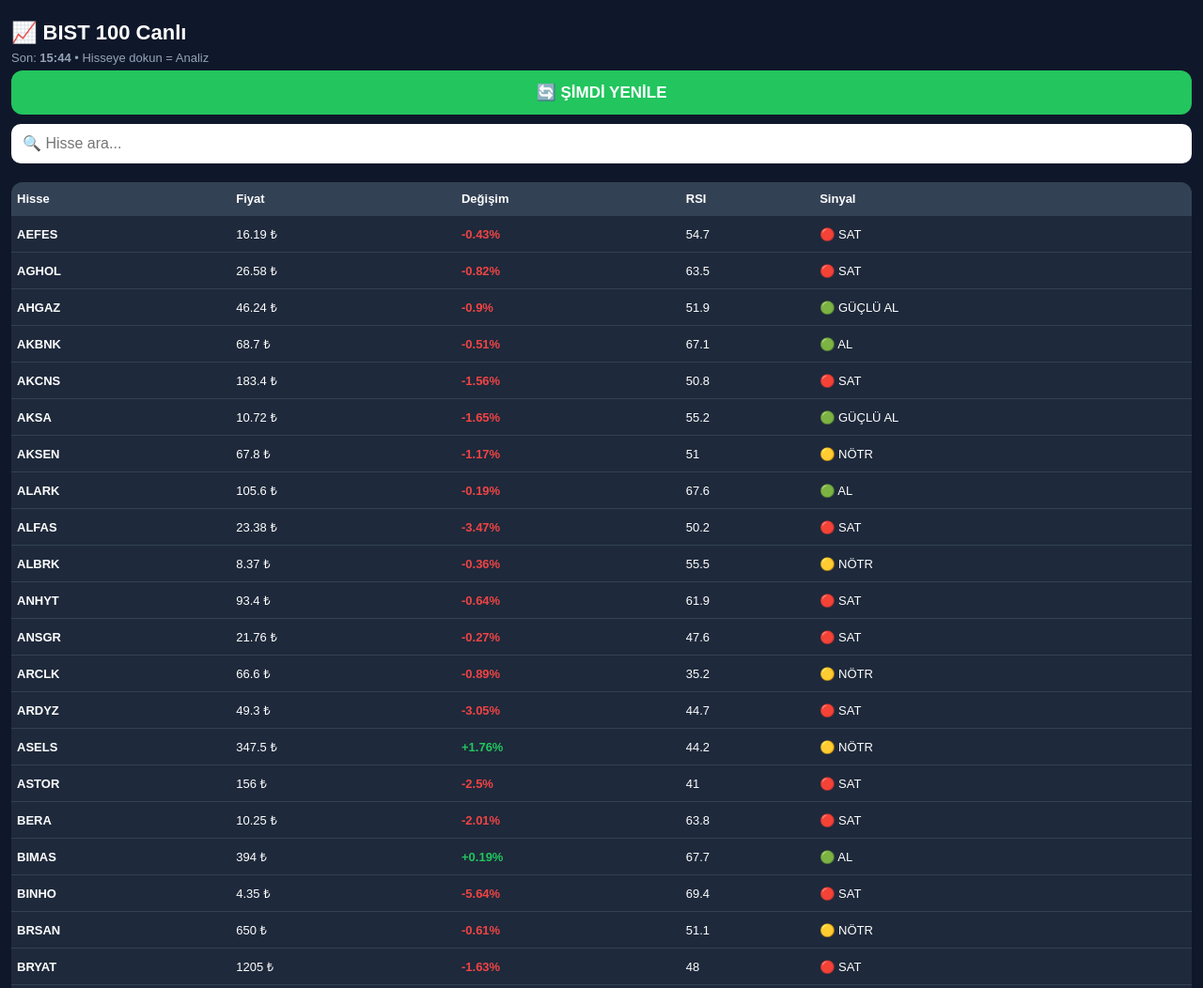
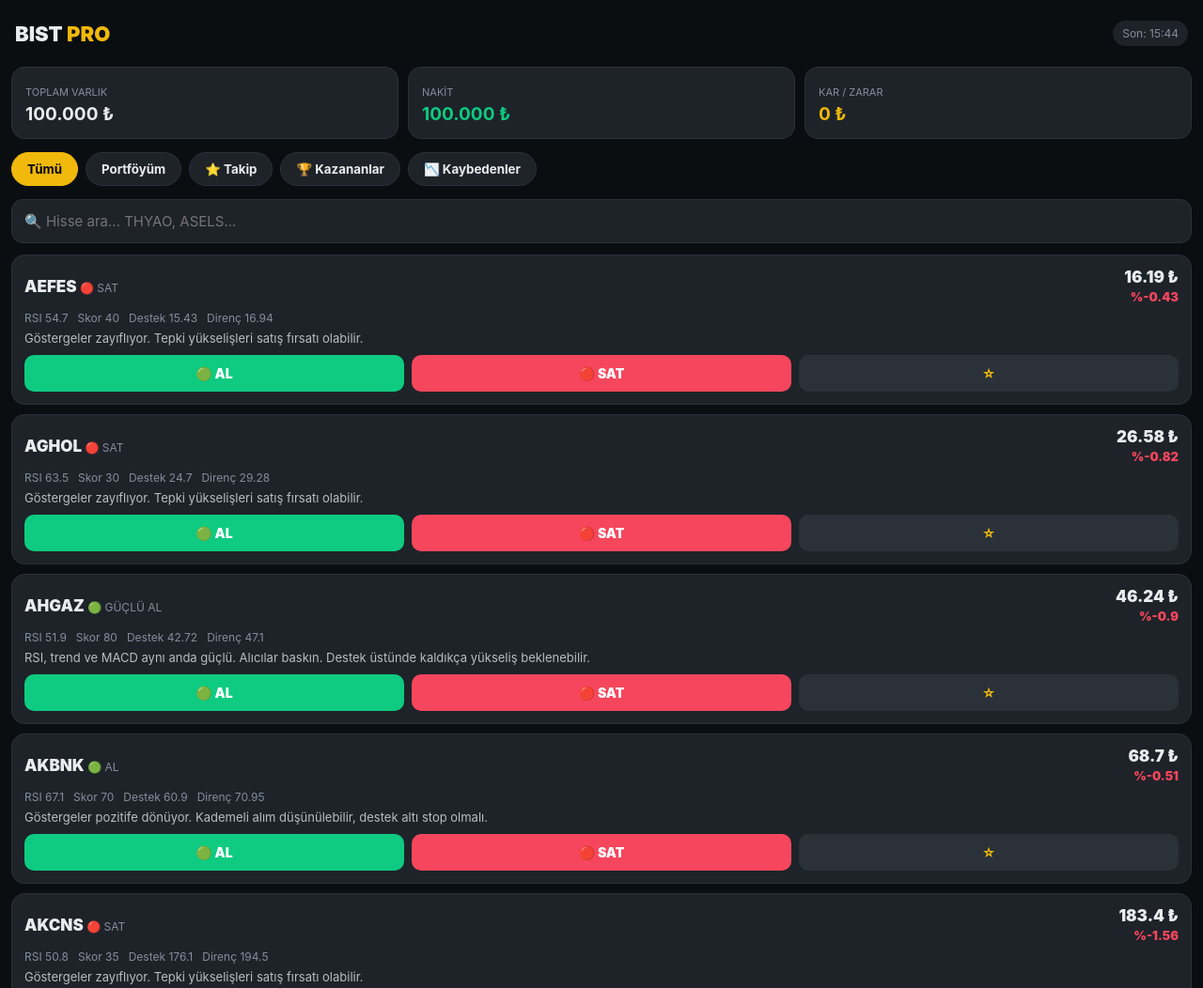
Before and after one commit to gncr03/bist-radar, a plain HTML site: page index.html in a window 1280 px wide. Shown: the top 1052 px of the page at 94% size. Drawn offline with Linux system fonts and the light colour scheme.

Commit message:
Update index.html

```diff
--- a/index.html
+++ b/index.html
@@ -1,41 +1,105 @@
 <!DOCTYPE html>
-<html lang="tr"><head><meta charset="UTF-8"><meta name="viewport" content="width=device-width, initial-scale=1.0"><title>BIST 100 Canlı</title>
-<style>body{font-family:Arial;background:#0f172a;color:#fff;margin:0;padding:12px}.top{position:sticky;top:0;background:#0f172a;padding:10px 0;z-index:10}h1{margin:0;font-size:22px}.sub{color:#94a3b8;font-size:13px;margin:6px 0}.btn{width:100%;padding:13px;background:#22c55e;color:#fff;border:none;border-radius:12px;font-size:17px;font-weight:bold}input{width:100%;padding:12px;margin-top:10px;border-radius:10px;border:none;font-size:16px;box-sizing:border-box}table{width:100%;border-collapse:collapse;margin-top:10px;background:#1e293b;border-radius:12px;overflow:hidden}th,td{padding:10px 6px;text-align:left;font-size:13px;white-space:nowrap}th{background:#334155}tr{border-bottom:1px solid #334155;cursor:pointer}.up{color:#22c55e;font-weight:bold}.down{color:#ef4444;font-weight:bold}
-.modal{display:none;position:fixed;inset:0;background:rgba(0,0,0,.7);z-index:99;overflow:auto}.box{background:#1e293b;margin:20px;padding:18px;border-radius:16px}.close{float:right;font-size:24px;cursor:pointer}.row{display:flex;justify-content:space-between;padding:8px 0;border-bottom:1px solid #334155}.big{font-size:22px;font-weight:bold;text-align:center;padding:12px;border-radius:12px;margin:10px 0}.link{display:block;background:#334155;color:#fff;text-align:center;padding:12px;border-radius:10px;margin-top:8px;text-decoration:none}
-</style></head><body>
-<div class="top"><h1>📈 BIST 100 Canlı</h1><div class="sub">Son: <b id="updated">...</b> • Hisseye dokun = Analiz</div><button class="btn" onclick="loadData()">🔄 ŞİMDİ YENİLE</button><input id="search" placeholder="🔍 Hisse ara..." oninput="render()"></div>
-<table><thead><tr><th>Hisse</th><th>Fiyat</th><th>Değişim</th><th>RSI</th><th>Sinyal</th></tr></thead><tbody id="list"></tbody></table>
-
-<div id="modal" class="modal"><div class="box"><span class="close" onclick="closeModal()">✕</span><h2 id="mSym"></h2><div id="mSignal" class="big"></div><p id="mComment" style="line-height:1.5"></p><div id="mRows"></div><a id="newsLink" class="link" target="_blank">📰 Bu Hisseyle İlgili Son Haberler</a><a id="kapLink" class="link" target="_blank">📄 KAP Bildirimleri</a></div></div>
-
+<html lang="tr"><head><meta charset="UTF-8"><meta name="viewport" content="width=device-width,initial-scale=1">
+<title>BIST PRO - Profesyonel Terminal</title>
+<style>
+*{box-sizing:border-box;margin:0;padding:0;font-family:-apple-system,BlinkMacSystemFont,'Segoe UI',Roboto,sans-serif}
+body{background:#0b0e11;color:#eaecef;padding:12px;padding-bottom:90px}
+.top{display:flex;justify-content:space-between;align-items:center;padding:10px 4px}
+.logo{font-size:22px;font-weight:900} .logo span{color:#f0b90b}
+.badge{background:#1e2329;padding:6px 10px;border-radius:20px;font-size:12px;color:#848e9c}
+.cards{display:grid;grid-template-columns:1fr 1fr 1fr;gap:10px;margin:12px 0}
+.card{background:#1e2329;border-radius:14px;padding:14px;border:1px solid #2b3139}
+.card small{color:#848e9c;font-size:11px} .card b{font-size:19px;display:block;margin-top:4px}
+.card .green{color:#0ecb81} .card .red{color:#f6465d} .card .gold{color:#f0b90b}
+.tabs{display:flex;gap:8px;margin:14px 0;overflow-x:auto}
+.tab{background:#1e2329;border:1px solid #2b3139;color:#eaecef;padding:9px 16px;border-radius:20px;white-space:nowrap;cursor:pointer;font-weight:700}
+.tab.active{background:#f0b90b;color:#000;border-color:#f0b90b}
+.search{width:100%;background:#1e2329;border:1px solid #2b3139;color:#fff;padding:13px;border-radius:12px;font-size:15px;outline:none;margin-bottom:12px}
+.stock{background:#1e2329;border:1px solid #2b3139;border-radius:14px;padding:13px;margin-bottom:10px;cursor:pointer}
+.row{display:flex;justify-content:space-between;align-items:center}
+.sym{font-weight:900;font-size:17px} .sym small{color:#848e9c;font-weight:400;font-size:12px}
+.price{font-weight:900;font-size:17px;text-align:right} .up{color:#0ecb81} .down{color:#f6465d}
+.meta{font-size:12px;color:#848e9c;margin-top:6px;display:flex;gap:10px;flex-wrap:wrap}
+.pill{padding:3px 8px;border-radius:20px;font-size:11px;font-weight:700;background:#2b3139}
+.btns{display:flex;gap:8px;margin-top:10px}
+.btn{flex:1;padding:11px;border:none;border-radius:10px;font-weight:900;font-size:14px;cursor:pointer}
+.buy{background:#0ecb81;color:#fff} .sell{background:#f6465d;color:#fff} .star{background:#2b3139;color:#f0b90b}
+.modal{position:fixed;inset:0;background:rgba(0,0,0,.8);display:none;align-items:flex-end;z-index:99}
+.modal.open{display:flex} .box{background:#1e2329;width:100%;border-radius:20px 20px 0 0;padding:20px}
+.box input{width:100%;padding:14px;background:#0b0e11;border:1px solid #2b3139;color:#fff;border-radius:12px;font-size:18px;margin:12px 0;outline:none}
+.box h3{font-size:20px} .box p{color:#848e9c;font-size:13px;margin-top:6px}
+.hold{background:#1e2329;border:1px solid #f0b90b;border-radius:14px;padding:13px;margin-bottom:10px}
+</style></head>
+<body>
+<div class="top"><div class="logo">BIST <span>PRO</span></div><div class="badge" id="updated">Bağlanıyor...</div></div>
+<div class="cards">
+<div class="card"><small>TOPLAM VARLIK</small><b id="total">100.000 ₺</b></div>
+<div class="card"><small>NAKİT</small><b class="green" id="cash">100.000 ₺</b></div>
+<div class="card"><small>KAR / ZARAR</small><b class="gold" id="pnl">0 ₺</b></div>
+</div>
+<div class="tabs">
+<button class="tab active" onclick="setTab('all',this)">Tümü</button>
+<button class="tab" onclick="setTab('port',this)">Portföyüm</button>
+<button class="tab" onclick="setTab('fav',this)">⭐ Takip</button>
+<button class="tab" onclick="setTab('gain',this)">🏆 Kazananlar</button>
+<button class="tab" onclick="setTab('lose',this)">📉 Kaybedenler</button>
+</div>
+<input class="search" id="q" placeholder="🔍 Hisse ara... THYAO, ASELS..." oninput="render()">
+<div id="list"></div>
+<div class="modal" id="modal"><div class="box">
+<h3 id="mTitle">THYAO</h3><p id="mInfo"></p>
+<input type="number" id="qty" value="10" min="1"><p id="mTotal"></p>
+<div style="display:flex;gap:10px"><button class="btn buy" onclick="doTrade('buy')">🟢 AL</button><button class="btn sell" onclick="doTrade('sell')">🔴 SAT</button><button class="btn" style="background:#2b3139;color:#fff" onclick="closeModal()">Kapat</button></div>
+</div></div>
 <script>
-let all=[];
-let modalOpen = false;
-async function loadData(){const r=await fetch('data.json?t='+Date.now());const d=await r.json();document.getElementById('updated').innerText=d.updated;all=d.stocks||[];render();}
-function shortSignal(s){ if(s.includes('GÜÇLÜ AL')) return '🟢 GÜÇLÜ AL'; if(s.includes('GÜÇLÜ SAT')) return '🔴 GÜÇLÜ SAT'; if(s.includes('AL')) return '🟢 AL'; if(s.includes('SAT')) return '🔴 SAT'; return '🟡 NÖTR'; }
-function render(){const q=document.getElementById('search').value.toUpperCase();document.getElementById('list').innerHTML=all.filter(s=>s.sym.includes(q)).map(s=>`<tr onclick="openDetail('${s.sym}')"><td><b>${s.sym}</b></td><td>${s.price} ₺</td><td class="${s.ch>=0?'up':'down'}">${s.ch>=0?'+':''}${s.ch}%</td><td>${s.rsi}</td><td>${shortSignal(s.signal)}</td></tr>`).join('');}
-function openDetail(sym){
-  const s=all.find(x=>x.sym===sym);if(!s)return;
-  document.getElementById('mSym').innerText=sym+' - '+s.price+' ₺ (%'+s.ch+')';
-  const el=document.getElementById('mSignal');
-  el.innerText=shortSignal(s.signal)+'  •  Skor: '+s.score+'/100';
-  el.style.background=s.score>=60?'#22c55e':s.score>=45?'#eab308':'#ef4444';
-  document.getElementById('mComment').innerText=s.comment;
-  document.getElementById('mRows').innerHTML=`<div class="row"><span>RSI</span><b>${s.rsi}</b></div><div class="row"><span>MACD</span><b>${s.macd}</b></div><div class="row"><span>MA20</span><b>${s.ma20} ₺</b></div><div class="row"><span>MA50</span><b>${s.ma50} ₺</b></div><div class="row"><span>Destek</span><b>${s.support} ₺</b></div><div class="row"><span>Direnç</span><b>${s.resist} ₺</b></div><div class="row"><span>Hacim</span><b>${s.vol.toLocaleString('tr-TR')}</b></div><div class="row"><span>Ort. Hacim</span><b>${s.avgvol.toLocaleString('tr-TR')}</b></div><div class="row"><span>Tahmini İşlem Hacmi</span><b>${s.money} Milyon ₺</b></div><div class="row"><span>Para Akışı (Tahmini)</span><b>${s.money_trend}</b></div>`;
-  document.getElementById('newsLink').href='https://news.google.com/search?q='+sym+'%20hisse%20borsa&hl=tr&gl=TR';
-  document.getElementById('kapLink').href='https://www.kap.org.tr/tr/Arama?query='+sym;
-  document.getElementById('modal').style.display='block';
-  modalOpen = true;
-  history.pushState({modal:true}, '');
+let DATA=[],tab='all',sel=null;
+let cash=parseFloat(localStorage.getItem('pro_cash')||100000);
+let holds=JSON.parse(localStorage.getItem('pro_holds')||'{}');
+let favs=JSON.parse(localStorage.getItem('pro_favs')||'[]');
+function save(){localStorage.setItem('pro_cash',cash);localStorage.setItem('pro_holds',JSON.stringify(holds));localStorage.setItem('pro_favs',JSON.stringify(favs))}
+function setTab(t,el){tab=t;document.querySelectorAll('.tab').forEach(b=>b.classList.remove('active'));el.classList.add('active');render()}
+async function load(){try{let r=await fetch('data.json?t='+Date.now());let j=await r.json();DATA=j.stocks||[];document.getElementById('updated').innerText='Son: '+j.updated}catch(e){}render()}
+function render(){
+ let q=(document.getElementById('q').value||'').toUpperCase();
+ let list=[...DATA];
+ if(tab=='fav') list=list.filter(s=>favs.includes(s.sym));
+ if(tab=='gain') list=list.sort((a,b)=>b.ch-a.ch).slice(0,15);
+ if(tab=='lose') list=list.sort((a,b)=>a.ch-b.ch).slice(0,15);
+ if(q) list=list.filter(s=>s.sym.includes(q));
+ let html='';
+ if(tab=='port'){
+   let total=cash, pnl=0;
+   for(let sym in holds){let s=DATA.find(x=>x.sym==sym);if(!s)continue;let cur=s.price*holds[sym].qty;let cost=holds[sym].avg*holds[sym].qty;total+=cur;pnl+=cur-cost;
+   html+=`<div class="hold"><div class="row"><b>${sym} - ${holds[sym].qty} adet</b><b>${cur.toLocaleString('tr-TR')} ₺</b></div><div class="meta"><span>Ort: ${holds[sym].avg} ₺</span><span>Şimdi: ${s.price} ₺</span><span class="${cur-cost>=0?'up':'down'}">${(cur-cost).toFixed(0)} ₺ (${((s.price/holds[sym].avg-1)*100).toFixed(2)}%)</span></div><div class="btns"><button class="btn buy" onclick="openModal('${sym}')">AL / SAT</button></div></div>`}
+   document.getElementById('total').innerText=total.toLocaleString('tr-TR',{maximumFractionDigits:0})+' ₺';
+   document.getElementById('cash').innerText=cash.toLocaleString('tr-TR',{maximumFractionDigits:0})+' ₺';
+   document.getElementById('pnl').innerText=(pnl>=0?'+':'')+pnl.toLocaleString('tr-TR',{maximumFractionDigits:0})+' ₺';
+   document.getElementById('pnl').className=pnl>=0?'green':'red';
+   if(!html) html='<p style="text-align:center;color:#848e9c;padding:30px">Henüz hissen yok. Tümü sekmesinden AL yap.</p>';
+   document.getElementById('list').innerHTML=html; return;
+ }
+ // total for other tabs
+ let total=cash; DATA.forEach(s=>{if(holds[s.sym]) total+=s.price*holds[s.sym].qty});
+ document.getElementById('total').innerText=total.toLocaleString('tr-TR',{maximumFractionDigits:0})+' ₺';
+ document.getElementById('cash').innerText=cash.toLocaleString('tr-TR',{maximumFractionDigits:0})+' ₺';
+ list.forEach(s=>{
+   let isFav=favs.includes(s.sym)?'⭐':'☆';
+   let has=holds[s.sym]?` • 📦 ${holds[s.sym].qty} adet`:'';
+   html+=`<div class="stock"><div class="row"><div class="sym">${s.sym} <small>${s.signal||''}${has}</small></div><div class="price">${s.price} ₺<br><span class="${s.ch>=0?'up':'down'}" style="font-size:13px">${s.ch>=0?'+':''}%${s.ch}</span></div></div>
+   <div class="meta"><span>RSI ${s.rsi}</span><span>Skor ${s.score}</span><span>Destek ${s.support}</span><span>Direnç ${s.resist}</span></div>
+   <div style="color:#b7bdc6;font-size:13px;margin-top:6px">${s.comment||''}</div>
+   <div class="btns"><button class="btn buy" onclick="openModal('${s.sym}')">🟢 AL</button><button class="btn sell" onclick="openModal('${s.sym}')">🔴 SAT</button><button class="btn star" onclick="toggleFav('${s.sym}',event)">${isFav}</button></div></div>`
+ });
+ document.getElementById('list').innerHTML=html||'<p style="text-align:center;color:#848e9c;padding:30px">Bulunamadı</p>';
 }
-function closeModal(){
-  document.getElementById('modal').style.display='none';
-  if(modalOpen){ modalOpen = false; history.back(); }
-}
-window.addEventListener('popstate', function(){
-  document.getElementById('modal').style.display='none';
-  modalOpen = false;
-});
-loadData();
-setInterval(loadData,60000);
+function toggleFav(sym,e){e.stopPropagation();if(favs.includes(sym)) favs=favs.filter(x=>x!=sym);else favs.push(sym);save();render()}
+function openModal(sym){sel=DATA.find(x=>x.sym==sym);if(!sel)return;document.getElementById('mTitle').innerText=sel.sym+' - '+sel.price+' ₺';document.getElementById('mInfo').innerText=sel.signal+' • RSI '+sel.rsi+' • Nakit: '+cash.toLocaleString('tr-TR')+' ₺ • Elinde: '+(holds[sel.sym]?.qty||0)+' adet';document.getElementById('qty').value=10;updTotal();document.getElementById('modal').classList.add('open')}
+function updTotal(){let q=parseInt(document.getElementById('qty').value||0);document.getElementById('mTotal').innerText='Toplam: '+(q*(sel?.price||0)).toLocaleString('tr-TR')+' ₺'}
+document.getElementById('qty').addEventListener('input',updTotal);
+function closeModal(){document.getElementById('modal').classList.remove('open')}
+function doTrade(type){let q=parseInt(document.getElementById('qty').value||0);if(!q||q<=0)return alert('Adet gir');let cost=q*sel.price;
+ if(type=='buy'){if(cost>cash)return alert('Nakit yetersiz!');cash-=cost;if(!holds[sel.sym])holds[sel.sym]={qty:0,avg:sel.price};let old=holds[sel.sym];let newAvg=(old.avg*old.qty+cost)/(old.qty+q);holds[sel.sym]={qty:old.qty+q,avg:newAvg};alert('✅ '+q+' adet '+sel.sym+' ALINDI')}
+ else{if(!holds[sel.sym]||holds[sel.sym].qty<q)return alert('Elinde o kadar yok!');cash+=cost;holds[sel.sym].qty-=q;if(holds[sel.sym].qty==0)delete holds[sel.sym];alert('✅ '+q+' adet '+sel.sym+' SATILDI')}
+ save();closeModal();render()}
+load();setInterval(load,60000);
 </script></body></html>
```
